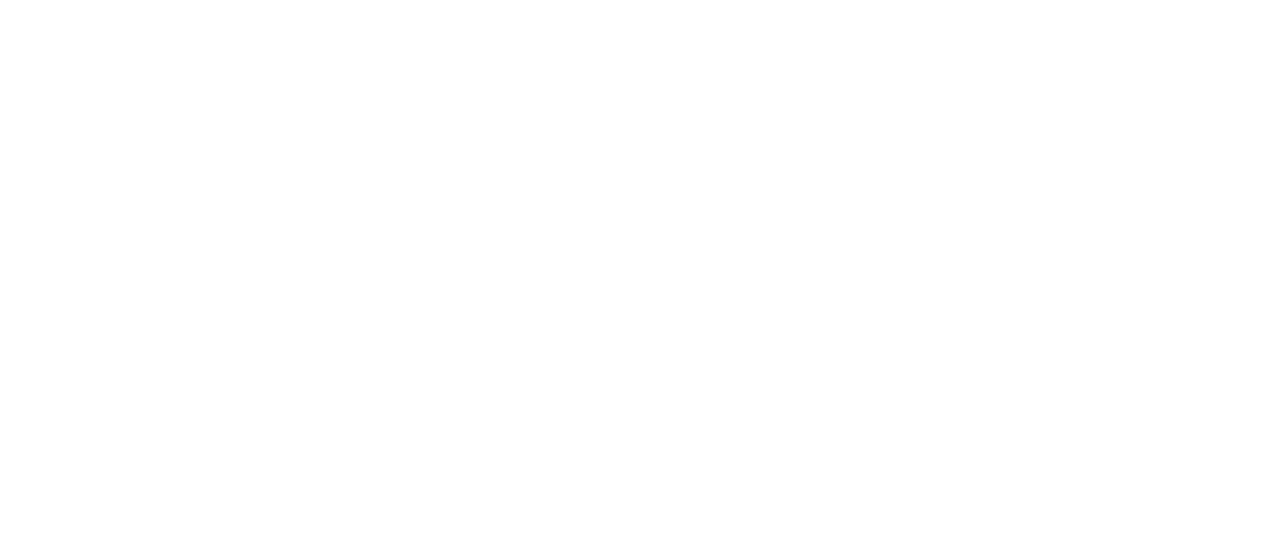
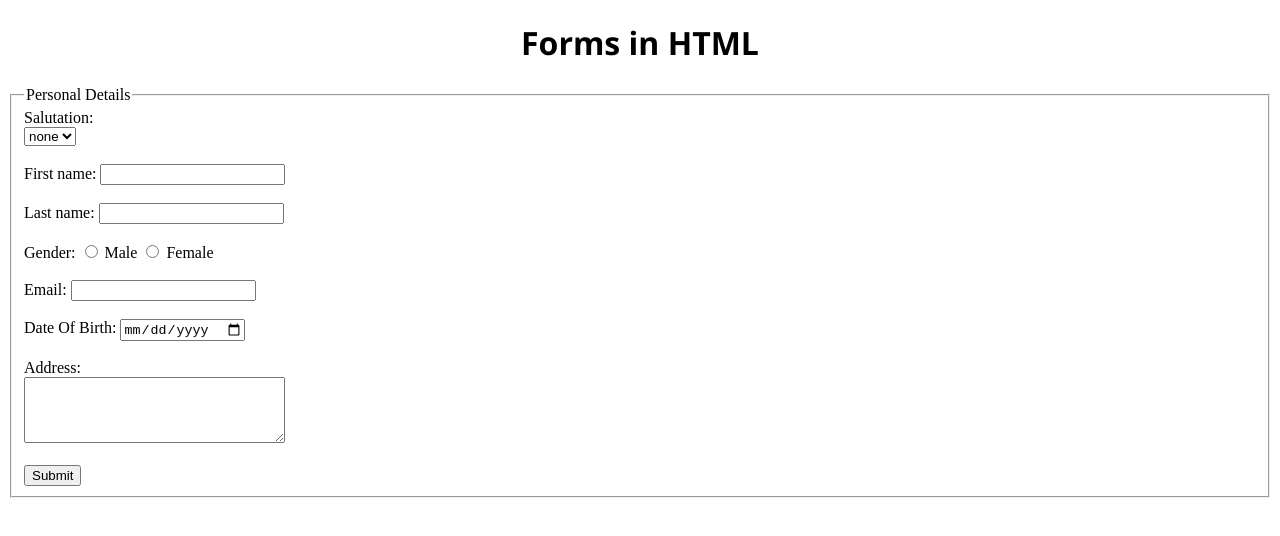
Before and after one commit to areyouabhay/Web-D-Explore, a plain HTML site: page Tasks/task2.html in a window 1280 px wide. Drawn offline with Linux system fonts and the light colour scheme.

Commit message:
task2 committed

```diff
--- a/Tasks/task2.html
+++ b/Tasks/task2.html
@@ -5,5 +5,47 @@
     <meta name="viewport" content="width=device-width, initial-scale=1.0" />
     <title>Document</title>
   </head>
-  <body></body>
+  <body>
+    <h1
+      style="
+        text-align: center;
+        font-family: 'Segoe UI', Tahoma, Geneva, Verdana, sans-serif;
+      "
+    >
+      Forms in HTML
+    </h1>
+    <fieldset>
+      <legend>Personal Details</legend>
+      <form>
+        <!-- Salutation Input -->
+        <label for="sal">Salutation:</label><br />
+        <select name="sal" id="sal">
+          <option>none</option></select
+        ><br /><br />
+        <!-- Name Input -->
+        <label for="fname">First name:</label>
+        <input type="text" id="fname" name="fname" /><br /><br />
+        <label for="lname">Last name:</label>
+        <input type="text" id="lname" name="lname" /><br /><br />
+        <!-- Gender Input -->
+        <label>Gender:</label>
+        <input type="radio" id="male" name="gender" value="Male" />
+        <label for="male">Male</label>
+        <input type="radio" id="female" name="gender" value="Female" />
+        <label for="female">Female</label><br /><br />
+        <!-- Email Input -->
+        <label for="mail">Email:</label>
+        <input type="email" id="mail" name="mail" /><br /><br />
+        <!-- Date Of Birth Input -->
+        <label for="dob">Date Of Birth:</label>
+        <input type="date" id="dob" name="dob" /><br /><br />
+        <!-- Address Input -->
+        <label for="addr">Address:</label><br />
+        <textarea name="addr" id="addr" cols="30" rows="4"></textarea
+        ><br /><br />
+        <!-- Submit Button -->
+        <button>Submit</button>
+      </form>
+    </fieldset>
+  </body>
 </html>
```
